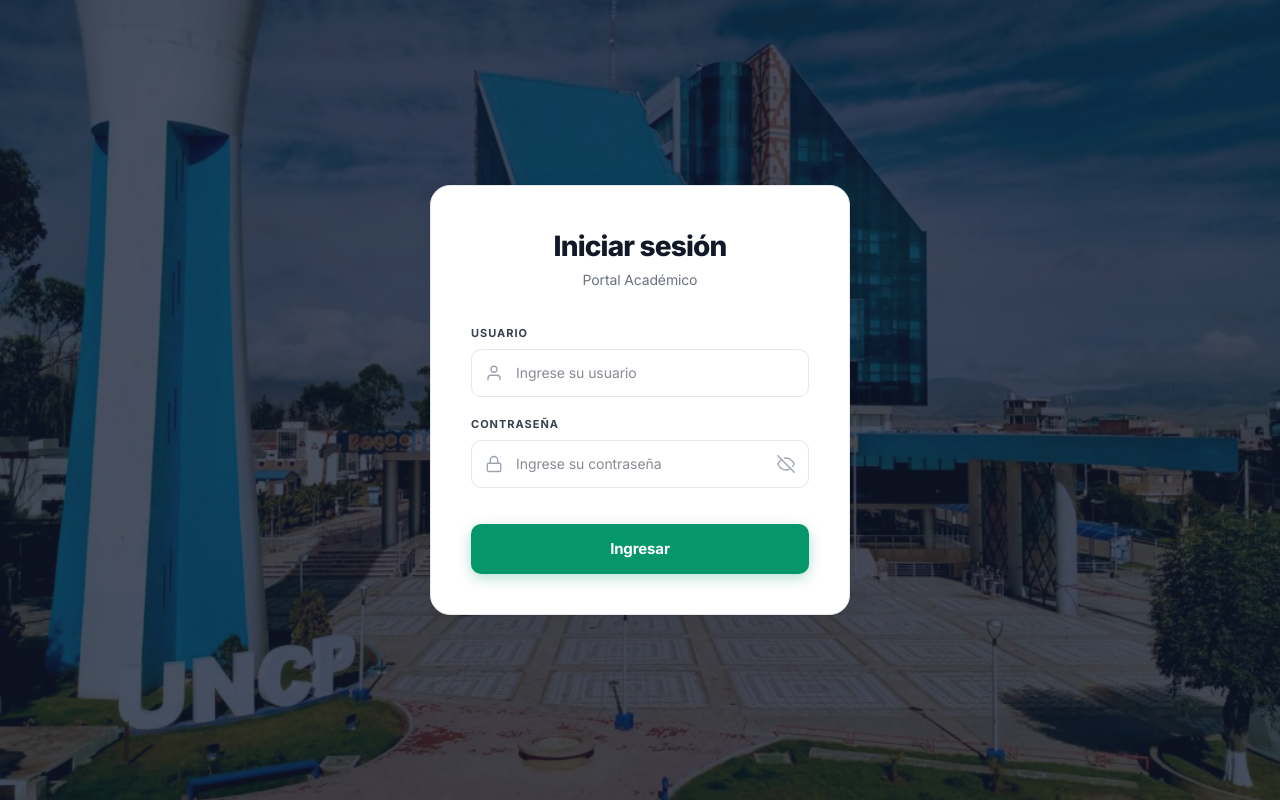
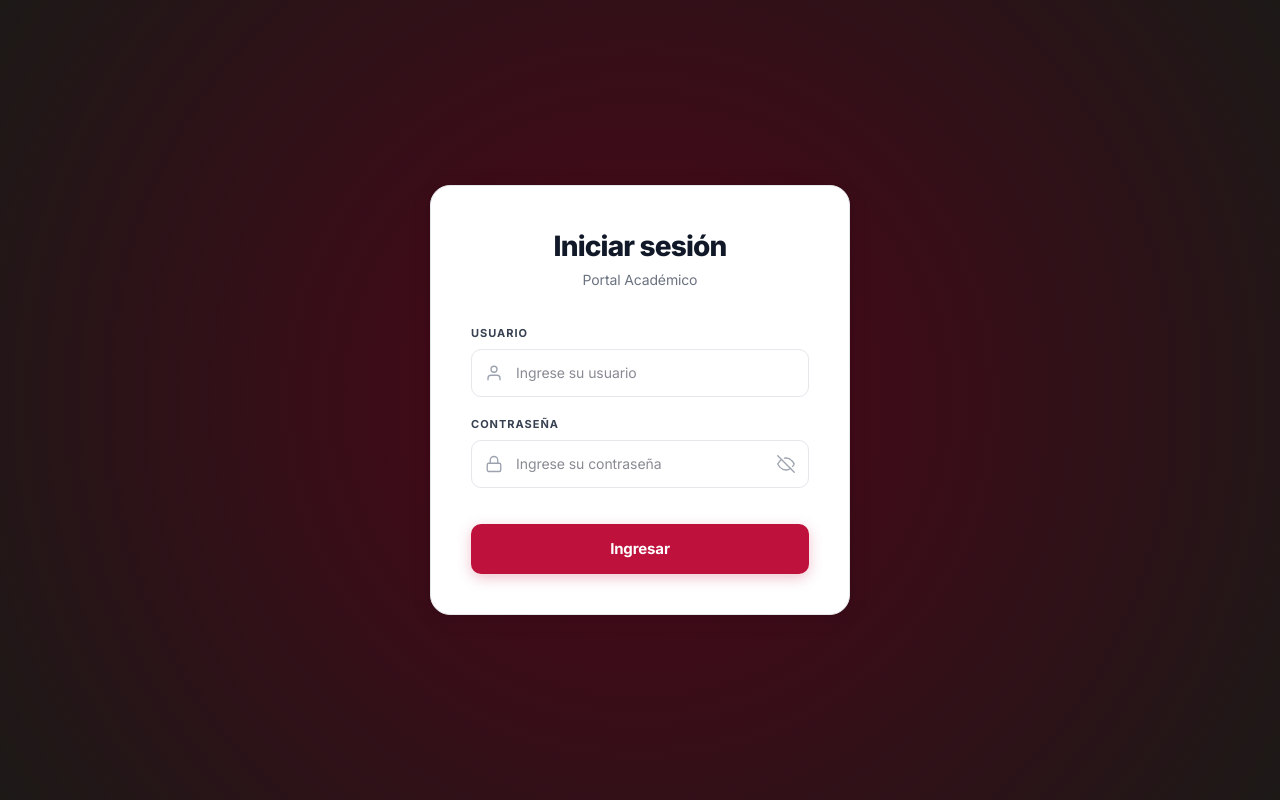
Before and after one commit to GrilloCantorr/sistema-academico, a React (Vite) app in the folder Frontend/: page /login in a window 1280 px wide. Built offline with nearby package versions, Linux system fonts and the light colour scheme.

Commit message:
implementar tema visual Crimson Prestige y rediseñar pantalla de login

```diff
--- a/Frontend/src/index.css
+++ b/Frontend/src/index.css
@@ -3,11 +3,11 @@
 
 
 @theme {
-  --color-primary: #4f46e5;
-  --color-primary-hover: #4338ca;
-  --color-primary-light: #e0e7ff;
-  --color-primary-dark: #3730a3;
-  --sidebar-width: 270px;
+  --color-primary: #be123c;
+  --color-primary-hover: #9f1239;
+  --color-primary-light: #ffe4e6;
+  --color-primary-dark: #881337;
+  --sidebar-width: 280px;
 }
 
 body {
--- a/Frontend/src/sitios/Login.jsx
+++ b/Frontend/src/sitios/Login.jsx
@@ -142,7 +142,7 @@ const S = {
     width: "100%",
     padding: "14px",
     marginTop: "8px",
-    backgroundColor: "#059669",
+    backgroundColor: "#be123c",
     color: "#ffffff",
     border: "none",
     borderRadius: "10px",
@@ -152,7 +152,7 @@ const S = {
     fontFamily: "'Inter', system-ui, -apple-system, sans-serif",
     letterSpacing: "-0.01em",
     transition: "background-color 0.18s ease, transform 0.12s ease, box-shadow 0.18s ease",
-    boxShadow: "0 4px 14px rgba(5,150,105,0.30)",
+    boxShadow: "0 4px 14px rgba(190,18,60,0.25)",
   },
   btnSubmitDisabled: {
     backgroundColor: "#d1d5db",
@@ -199,29 +199,16 @@ export default function Login() {
   }
 
   const inputFocusStyle = {
-    borderColor: "#059669",
-    boxShadow: "0 0 0 3px rgba(5,150,105,0.12)",
+    borderColor: "#be123c",
+    boxShadow: "0 0 0 3px rgba(190,18,60,0.12)",
   };
 
   return (
     <div style={{
       ...S.page,
-      position: "relative",
-      backgroundImage: "url('/uncp.jpg')",
-      backgroundSize: "cover",
-      backgroundPosition: "center",
-      backgroundRepeat: "no-repeat",
+      background: "radial-gradient(circle, #4c0519 0%, #1c1917 100%)",
     }}>
-      {/* Overlay azul oscuro */}
-      <div style={{
-        position: "absolute",
-        inset: 0,
-        backgroundColor: "rgba(15, 23, 42, 0.75)",
-        backdropFilter: "saturate(1.3)",
-      }} />
-
-      {/* Contenido sobre el overlay */}
-      <div style={{ position: "relative", zIndex: 1, width: "100%", display: "flex", justifyContent: "center" }}>
+      <div style={{ width: "100%", display: "flex", justifyContent: "center" }}>
       <div style={S.card}>
 
         {/* Encabezado */}
@@ -300,16 +287,16 @@ export default function Login() {
             }}
             onMouseEnter={(e) => {
               if (!cargando) {
-                e.currentTarget.style.backgroundColor = "#047857";
+                e.currentTarget.style.backgroundColor = "#9f1239";
                 e.currentTarget.style.transform = "translateY(-1px)";
-                e.currentTarget.style.boxShadow = "0 6px 18px rgba(5,150,105,0.38)";
+                e.currentTarget.style.boxShadow = "0 6px 18px rgba(190,18,60,0.35)";
               }
             }}
             onMouseLeave={(e) => {
               if (!cargando) {
-                e.currentTarget.style.backgroundColor = "#059669";
+                e.currentTarget.style.backgroundColor = "#be123c";
                 e.currentTarget.style.transform = "translateY(0)";
-                e.currentTarget.style.boxShadow = "0 4px 14px rgba(5,150,105,0.30)";
+                e.currentTarget.style.boxShadow = "0 4px 14px rgba(190,18,60,0.25)";
               }
             }}
           >
@@ -320,7 +307,7 @@ export default function Login() {
         {/* Error */}
         {error && <div style={S.errorBox}>⚠ {error}</div>}
       </div>
-      </div>  {/* cierre wrapper z-index */}
+      </div>
     </div>
   );
 }
```
